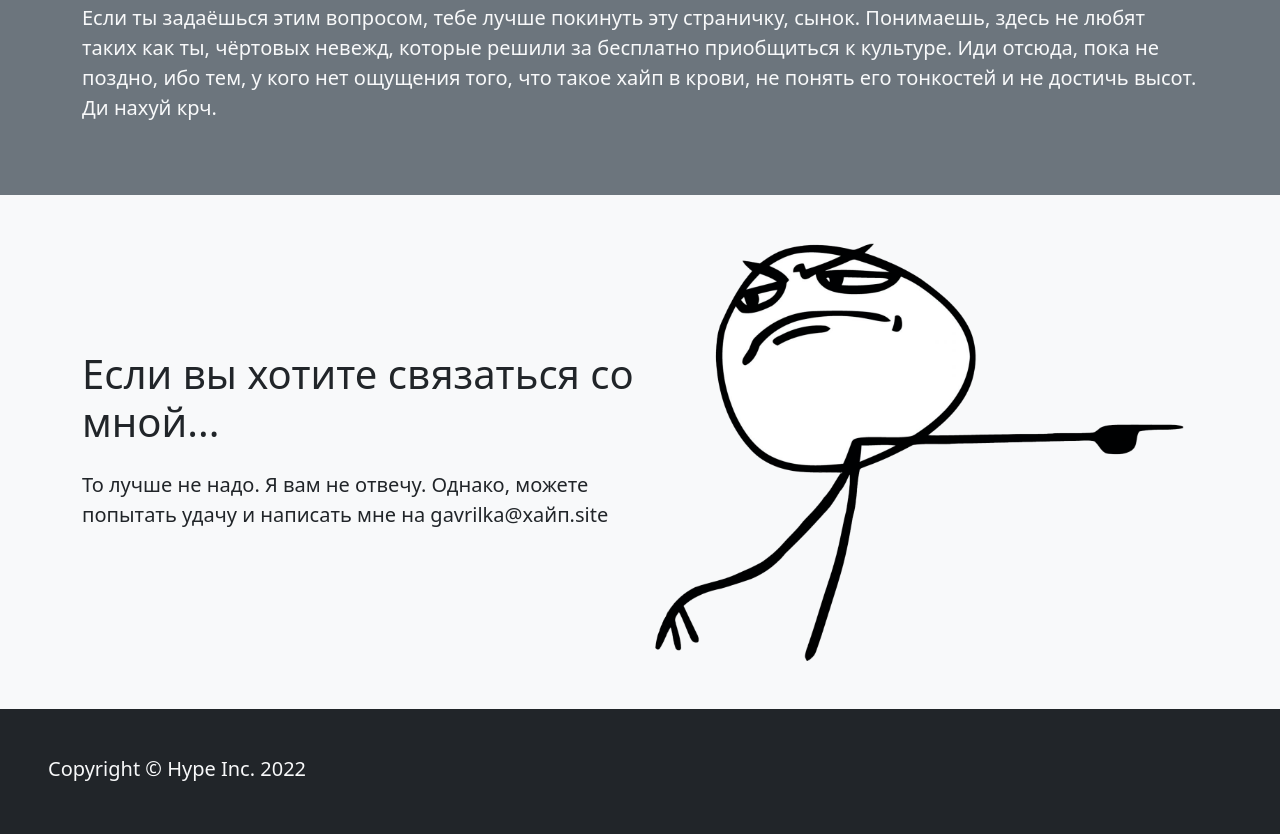
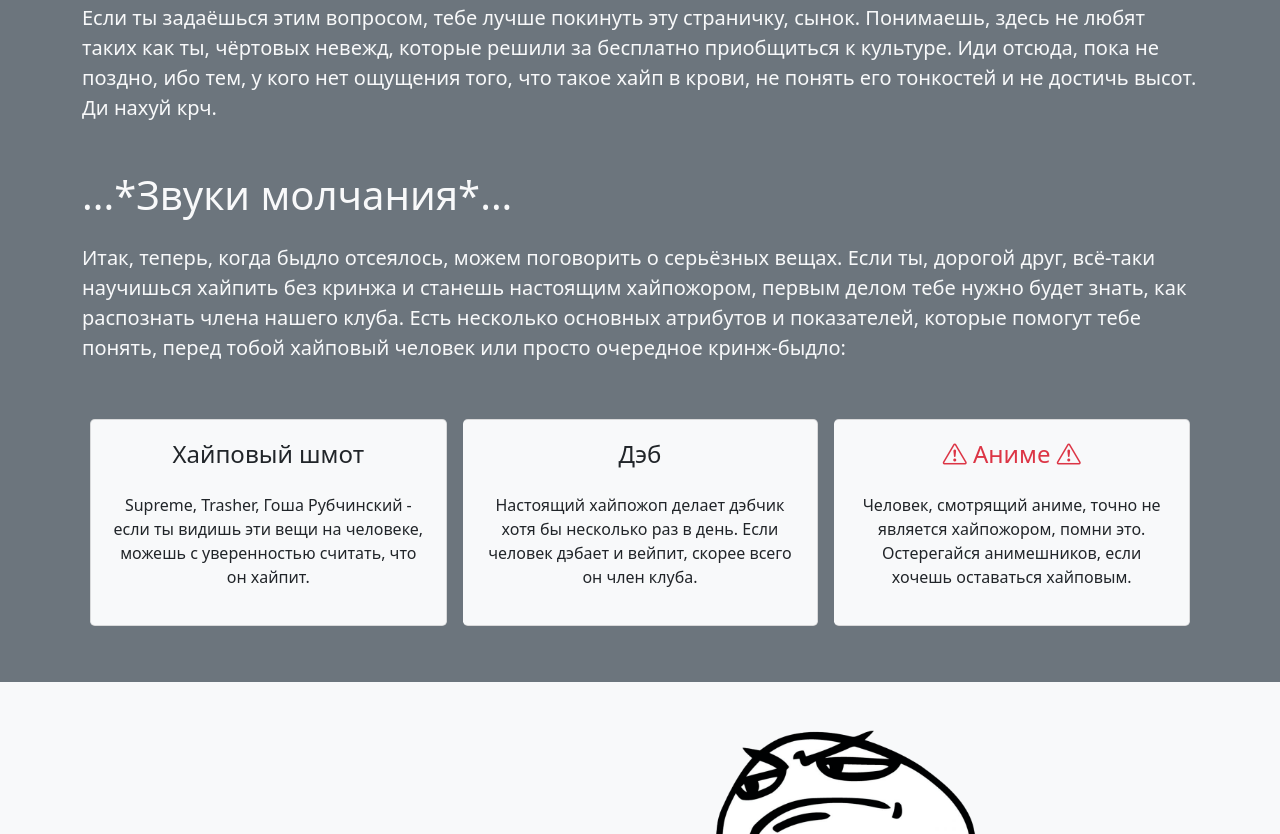
Before and after one commit to gavril-s/gavrilsenkevich, a plain HTML site: page index.html in a window 1280 px wide. Shown: the part 865-1699 px from the top of the page. Drawn offline with nearby package versions, Linux system fonts and the light colour scheme.

Commit message:
Adding hype 3

```diff
--- a/index.html
+++ b/index.html
@@ -6,6 +6,7 @@
     <meta name="viewport" content="width=device-width, initial-scale=1.0">
     <link rel="shortcut icon" href="/images/favicon.png" type="image/png">
     <link href="https://cdn.jsdelivr.net/npm/bootstrap@5.1.3/dist/css/bootstrap.min.css" rel="stylesheet" integrity="sha384-1BmE4kWBq78iYhFldvKuhfTAU6auU8tT94WrHftjDbrCEXSU1oBoqyl2QvZ6jIW3" crossorigin="anonymous">
+    <link rel="stylesheet" href="https://cdn.jsdelivr.net/npm/bootstrap-icons@1.3.0/font/bootstrap-icons.css">
     <link href="css/style.css" rel="stylesheet">
     <title>Сайтик Гаврила Сенькевича</title>
 </head>
@@ -74,11 +75,48 @@
 
     <section class="bg-secondary text-light p-5 text-center text-sm-start" id="whatishype">
         <div class="container">
+            <article>
                 <h1>Что же такое хайп?</h1>
                 <p class="lead my-4">
                     Если ты задаёшься этим вопросом, тебе лучше покинуть эту страничку, сынок. Понимаешь, здесь не любят таких как ты, чёртовых невежд, которые решили за бесплатно приобщиться к культуре.
                     Иди отсюда, пока не поздно, ибо тем, у кого нет ощущения того, что такое хайп в крови, не понять его тонкостей и не достичь высот. Ди нахуй крч.
                 </p>
+            </article>
+            <article class="my-5">
+                <h1>...*Звуки молчания*...</h1>
+                <p class="lead my-4">
+                    Итак, теперь, когда быдло отсеялось, можем поговорить о серьёзных вещах.
+                    Если ты, дорогой друг, всё-таки научишься хайпить без кринжа и станешь настоящим хайпожором, первым делом тебе нужно будет знать, как распознать члена нашего клуба.
+                    Есть несколько основных атрибутов и показателей, которые помогут тебе понять, перед тобой хайповый человек или просто очередное кринж-быдло:
+                </p>
+            </article>
+
+            <div class="card-group">
+                <div class="card bg-light text-dark text-center m-2 p-1 rounded-3">
+                    <div class="card-body">
+                        <h4 class="card-title">Хайповый шмот</h4>
+                        <p class="card-text py-3">Supreme, Trasher, Гоша Рубчинский - если ты видишь эти вещи на человеке, можешь с уверенностью считать, что он хайпит.</p>
+                    </div>
+                </div>
+
+                <div class="card bg-light text-dark text-center m-2 p-1 rounded-3">
+                    <div class="card-body">
+                        <h4 class="card-title">Дэб</h4>
+                        <p class="card-text py-3">Настоящий хайпожоп делает дэбчик хотя бы несколько раз в день. Если человек дэбает и вейпит, скорее всего он член клуба.</p>
+                    </div>
+                </div>
+
+                <div class="card bg-light text-dark text-center m-2 p-1 rounded-3">
+                    <div class="card-body">
+                        <h4 class="card-title text-danger">
+                            <i class="bi bi-exclamation-triangle"></i>
+                            Аниме
+                            <i class="bi bi-exclamation-triangle"></i>
+                        </h4>
+                        <p class="card-text py-3">Человек, смотрящий аниме, точно не является хайпожором, помни это. Остерегайся анимешников, если хочешь оставаться хайповым.</p>
+                    </div>
+                </div>
+            </div>
         </div>
     </section>
 
@@ -104,7 +142,9 @@
     </section>
 
     <footer class="bg-dark text-light p-5 text-center text-sm-start">
+        <div class="container">
             <h5>Copyright &copy; Hype Inc. 2022</h5>
+        </div>
     </footer>
 
     <script src="https://cdn.jsdelivr.net/npm/bootstrap@5.1.3/dist/js/bootstrap.bundle.min.js" integrity="sha384-ka7Sk0Gln4gmtz2MlQnikT1wXgYsOg+OMhuP+IlRH9sENBO0LRn5q+8nbTov4+1p" crossorigin="anonymous"></script>
--- a/scss/style.scss
+++ b/scss/style.scss
@@ -2,7 +2,12 @@ body::before {
     display: block;
     content: '';
     height: 60px;
-  }
+}
+
+.img-container{
+    width: 50%;
+    padding: 100px;
+}
 
 #finger{
     width: 30%;
```
Also changed, not shown: css/style.css, 1 other file. Lines whose indentation alone changed are shown as unchanged.
